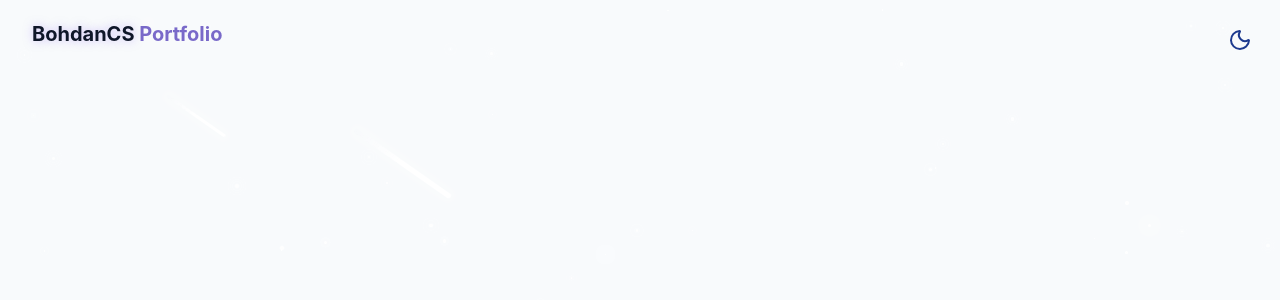
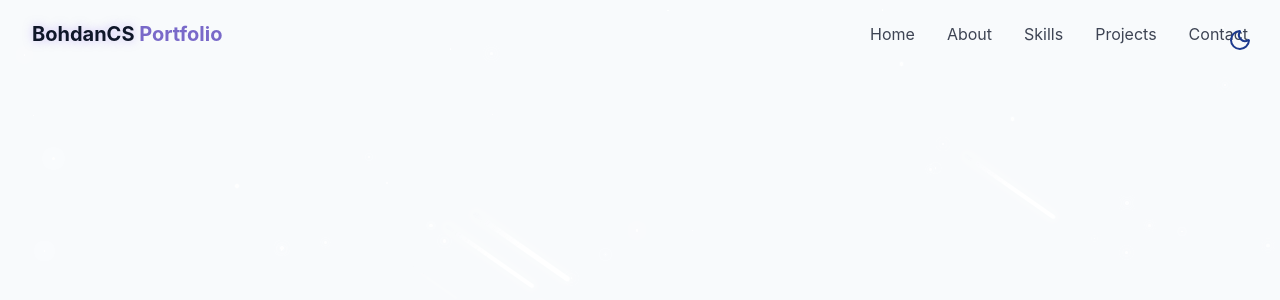
Before and after one commit to bohdankukuruza/portfolio, a React (Vite) app: page / in a window 1280 px wide. Shown: the top 300 px of the page. Built offline with nearby package versions, Linux system fonts and the light colour scheme.

Commit message:
Add mobile navigation to Navbar component; fix typo in navItems

```diff
--- a/src/components/Navbar.jsx
+++ b/src/components/Navbar.jsx
@@ -1,9 +1,10 @@
 import { cn } from "@/lib/utils";
+import { Menu, X } from "lucide-react";
 import { useEffect, useState } from "react";
 
 
 const navItems = [
-    {name: "Hone", href: "#hero"},
+    {name: "Home", href: "#hero"},
     {name: "About", href: "#about"},
     {name: "Skills", href: "#skills"},
     {name: "Projects", href: "#projects"},
@@ -12,6 +13,7 @@
 
 export const Navbar = () => {
     const [isScrolled, setIsScrolled] = useState(false);
+    const [isMenuOpen, setIsMenuOpen] = useState(false);
 
     useEffect(() => {
         const handleScroll = () => {
@@ -38,6 +40,44 @@
                         <span className="text-glow text-foreground"> BohdanCS </span>Portfolio
                     </span>
                 </a>
+
+                {/* desktop nav */}
+                <div className="hidden md:flex space-x-8">
+                    {navItems.map((item, key) => (
+                        <a
+                        key={key}
+                        href={item.href}
+                        className="text-foreground/80 hover:text-primary transition-colors duration-300"
+                        >
+                        {item.name}
+                        </a>
+                    ))}
+                </div>
+
+                {/* mobile nav */}
+
+                <button onClick={() => setIsMenuOpen((prev) => !prev)} className="md:hidden p-2 text-foreground z-50"> {isMenuOpen ? <X size={24} /> : <Menu size={24} />} </button>
+
+                <div className={cn(
+                    "fixed inset-0 bg-background/95 backdrop-blur-md z-40 flex flex-col items-center justify-center",
+                    "transition-all duration-300 md:hidden",
+                    isMenuOpen ? "opacity-100 pointer-events-auto" : "opacity-0 pointer-events-none"
+
+                )}>
+                    <div className="flex flex-col space-y-8">
+                        {navItems.map((item, key) => (
+                            <a
+                            key={key}
+                            href={item.href}
+                            className="text-foreground/80 hover:text-primary transition-colors duration-300"
+                            onClick={() => setIsMenuOpen(false)}
+                            >
+                            {item.name}
+                            </a>
+                        ))}
+                    </div>
+                </div>
+
             </div>
         </nav>
     );
```
